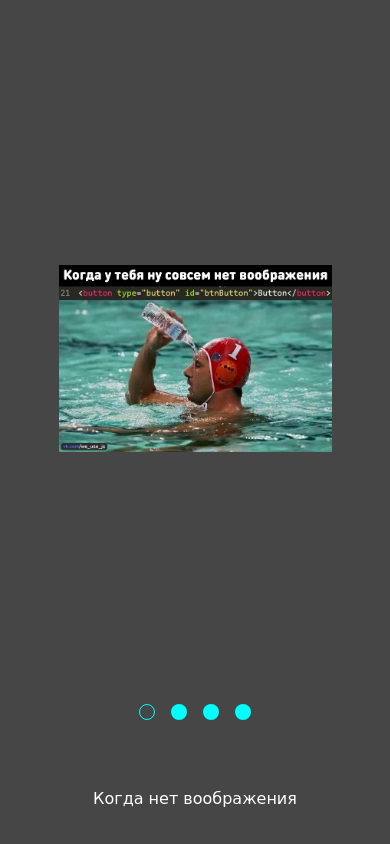
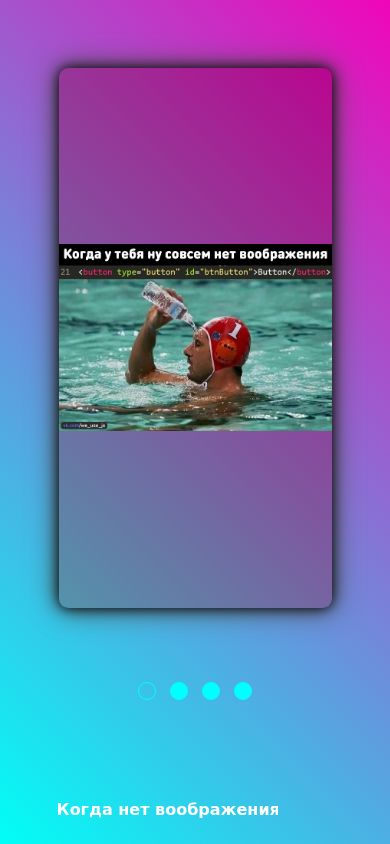
Before and after one commit to drEdisn/css-mem-slider, a plain HTML site: page cssMemSlider/index.html in a window 390 px wide. Drawn offline with Linux system fonts and the light colour scheme; a web font is replaced by a local one.

Commit message:
feat: add any design (Fri, May 13, 2022 11:17:22 PM)

```diff
--- a/cssMemSlider/style/style.css
+++ b/cssMemSlider/style/style.css
@@ -1,7 +1,5 @@
-*,
-*::after,
-*::before {
-  box-sizing: border-box;
+* {
+  margin: 0;
 }
 
 html {
@@ -12,8 +10,9 @@ body {
   font-family: 'Macondo', cursive;
   height: 100%;
   width: 100%;
-  color: white;
-  background-color: rgb(70, 70, 70);
+  color: rgb(255, 255, 255);
+  font-weight: 700;
+  background: linear-gradient(45deg, rgb(0, 255, 247), rgb(240, 5, 185));
 }
 
 input {
@@ -85,6 +84,9 @@ input {
   width: 70%;
   object-fit: contain;
   align-self: center;
+  border-radius: 0.6em;
+  background: linear-gradient(45deg, rgb(83, 148, 171), rgb(185, 6, 143));
+  filter:  drop-shadow(0 0 0.4em rgb(0, 0, 0)) drop-shadow(0 0 0.8em rgb(73, 73, 73));
 }
 
 .nav-buttons {
@@ -93,7 +95,6 @@ input {
   height: 2em;
   width: 8em;
   z-index: 10;
-  background-color: rgb(70, 70, 70);
 }
 
 .nav-buttons__item {
@@ -110,6 +111,7 @@ input {
   width: 1em;
   height: 1em;
   background-color: aqua;
+  border: 0.1em solid aqua;
   border-radius: 50%;
   cursor: pointer;
 }
@@ -153,8 +155,6 @@ input {
   width: 1em;
   height: 1em;
   background-color: inherit;
-  border: 0.1em solid aqua;
-  margin: 0.5em;
 }
 
 #slide1:checked ~ .con label:nth-child(1):hover .label__content,
@@ -169,21 +169,23 @@ input {
 .item3:hover .label__content,
 .item4:hover .label__content{
   background-color: white;
+  border-color: white;
 }
 
 @media (max-width: 768px) {
   .con {
     flex-direction: column-reverse;
-    height: 15%;
+    height: 20%;
+    width: 71%;
     justify-content: space-between;
-    align-items: center;
+    align-items: flex-start;
   }
   .view__text {
     height: 25%;
     width: 80%;
   }
+  .nav-buttons {
+    align-self: center;
+  }
 
-  .content__block-text {
-    text-align: center;
-  }
 }
```
